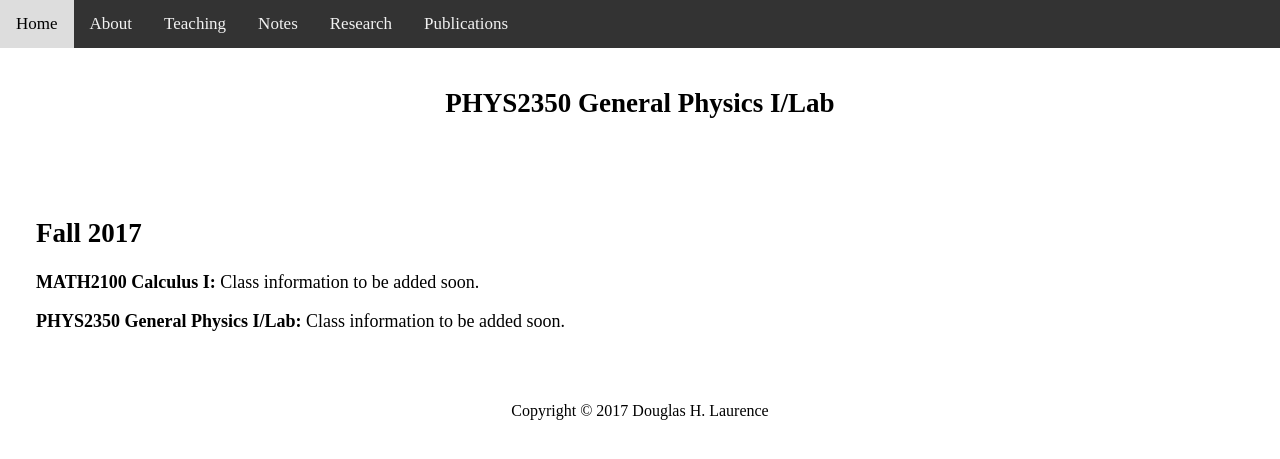
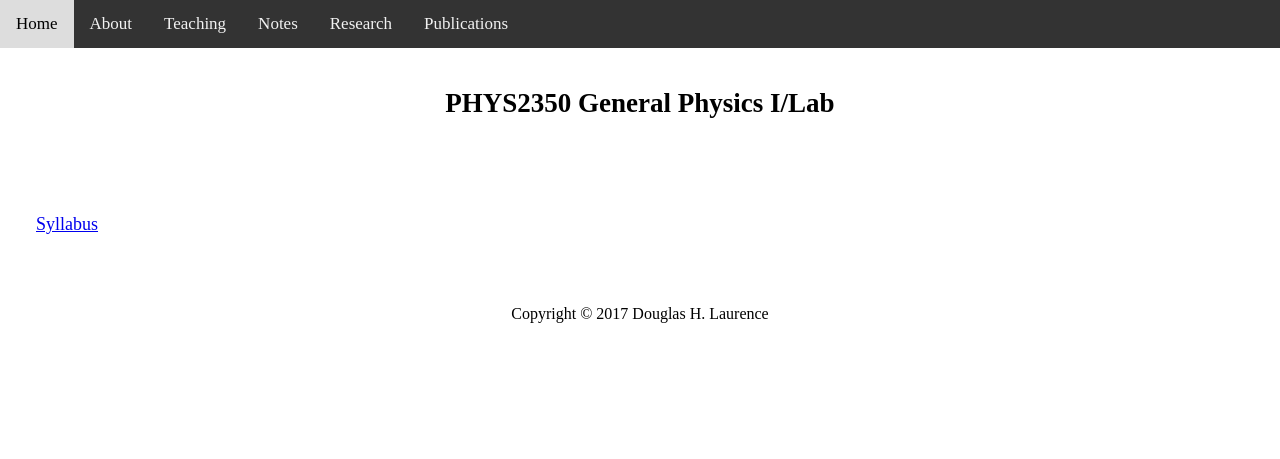
Before and after one commit to dhlaurence/dhlaurence.github.io, a Jekyll site: the page built from teaching/phys2350fall17.html, in a window 1280 px wide. Shown: the top 459 px of the page. Built offline with Jekyll 4.4.1, drawn with Linux system fonts in a browser that asks for light colours.

Commit message:
Update phys2350fall17.html

```diff
--- a/teaching/phys2350fall17.html
+++ b/teaching/phys2350fall17.html
@@ -8,13 +8,7 @@ title: PHYS2350Fall2017
 </header>
 
 <article>
-  <h2>Fall 2017</h2>
-
   <p>
-    <b>MATH2100 Calculus I:</b> Class information to be added soon.
-  </p>
-
-  <p>
-    <b>PHYS2350 General Physics I/Lab:</b> Class information to be added soon.
+    <a target="blank" href="www.dhlaurence.github.io/files/PHYS2350_EV1_Fall_2017_Syllabus.pdf">Syllabus</a>
   </p>
 </article>
```
